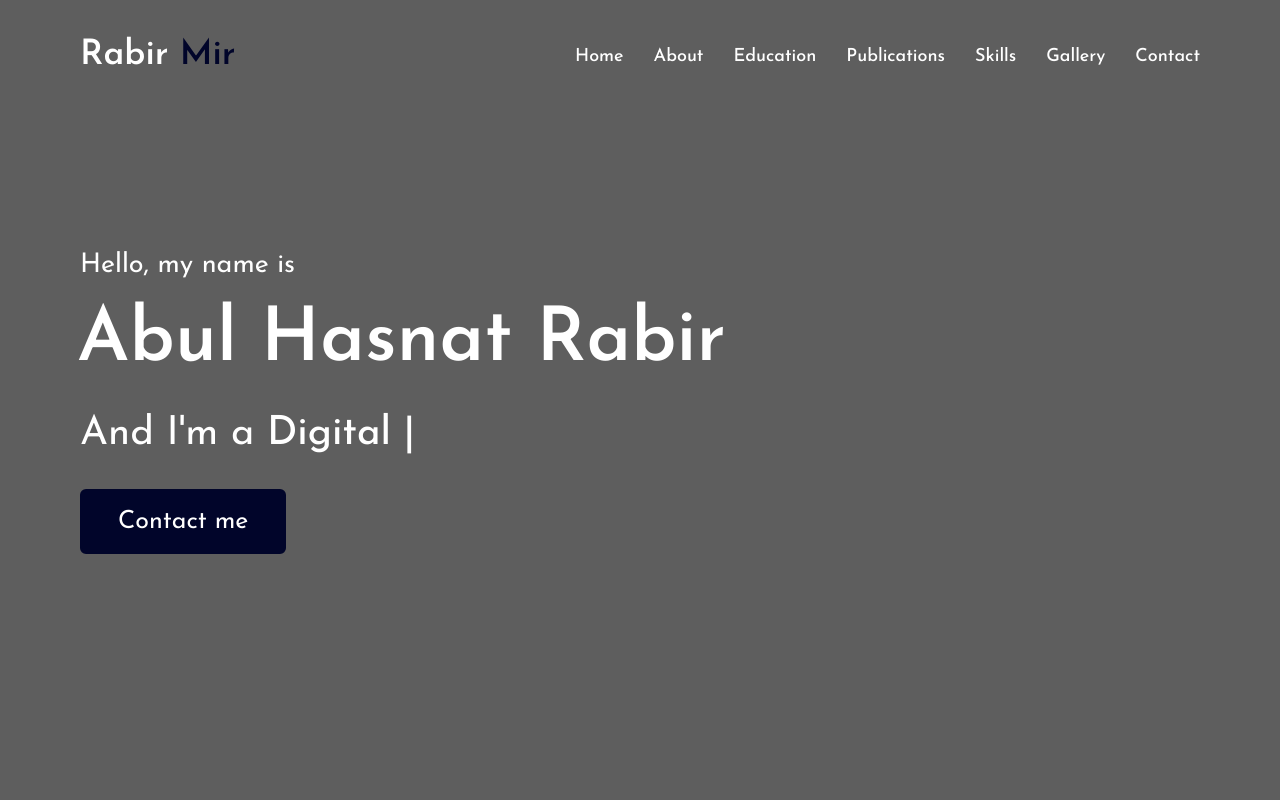
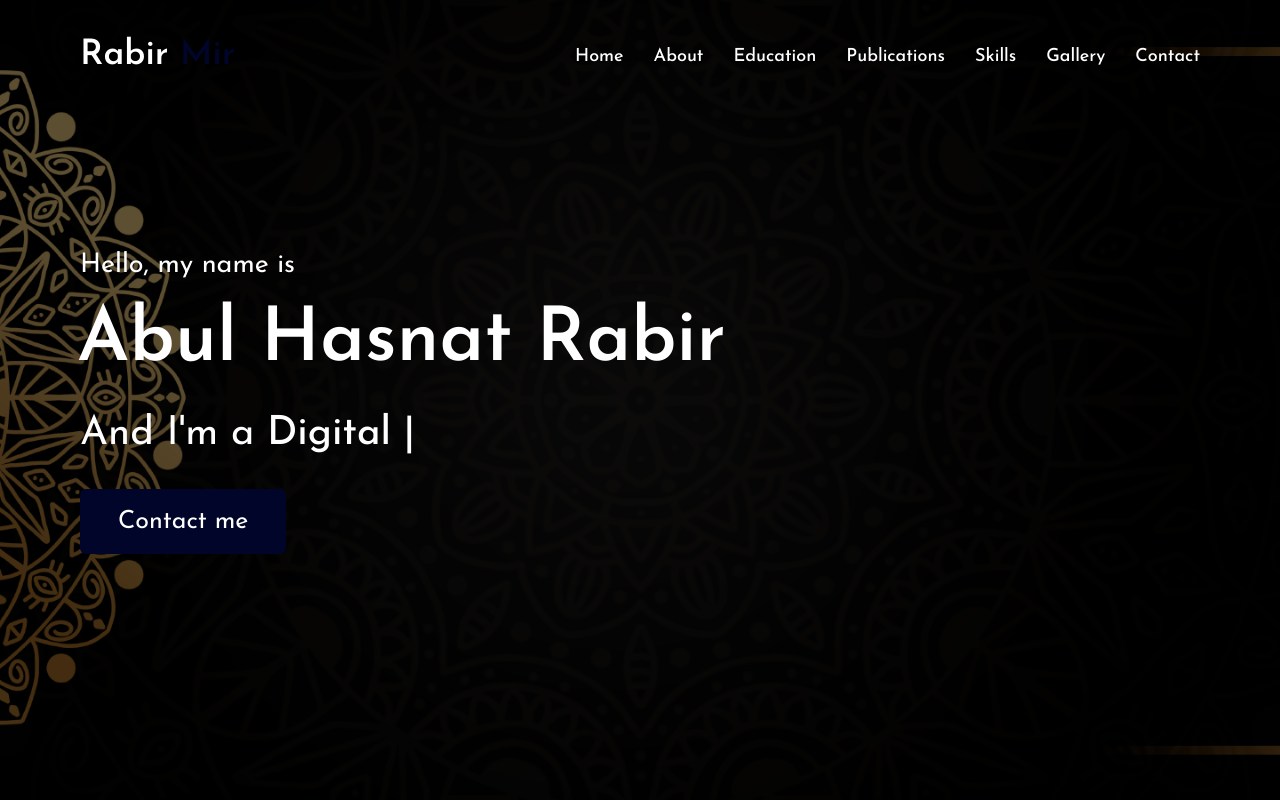
Before and after one commit to rabir01/portfolio, a plain HTML site: page index.html in a window 1280 px wide. Shown: the top 800 px of the page. Drawn offline with nearby package versions, Linux system fonts and the light colour scheme.

Commit message:
Update index.html

```diff
--- a/index.html
+++ b/index.html
@@ -39,7 +39,7 @@
     </nav>
 
     <!-- home section start -->
-    <section class="home" id="home" style="background-image: url(assets/images/newbg.png);position: relative;">
+    <section class="home" id="home" style="background-image: url(newbg.png);position: relative;">
         <div class="max-width">
             <div class="home-content">
                 <div class="text-1">Hello, my name is</div>
```
